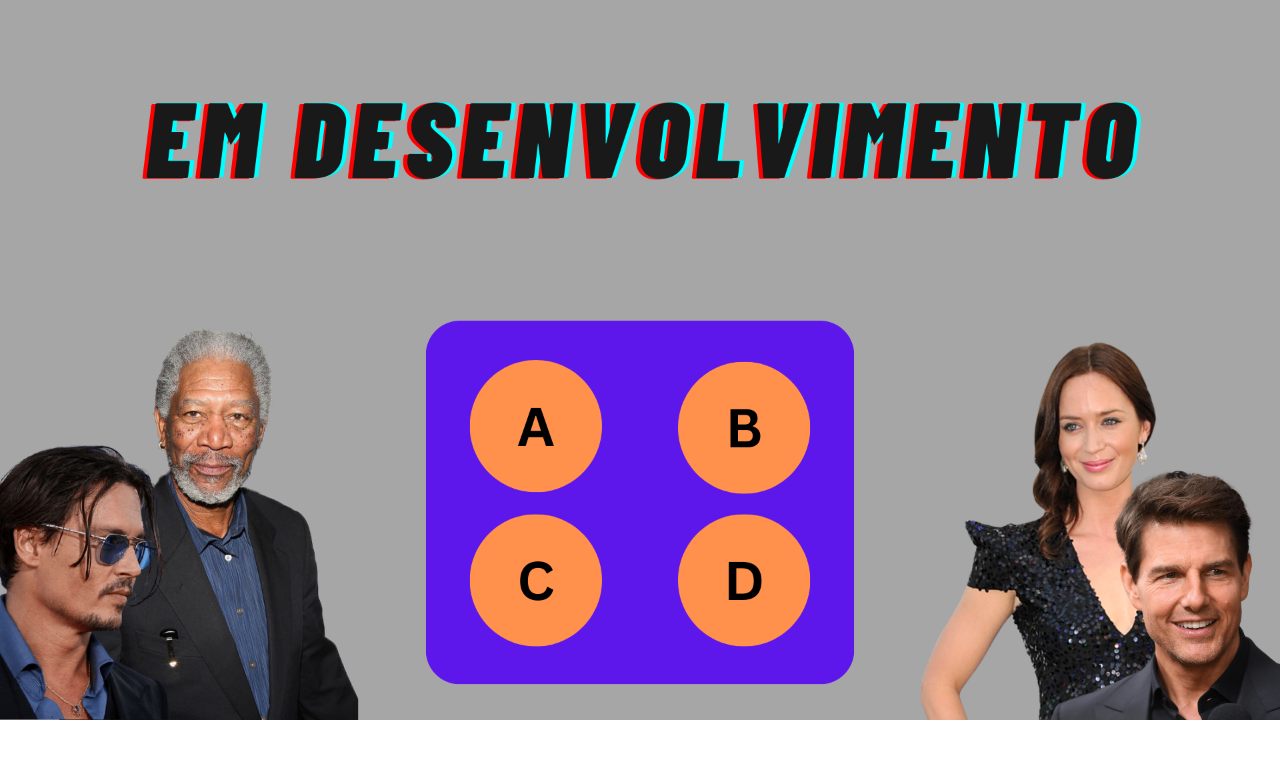
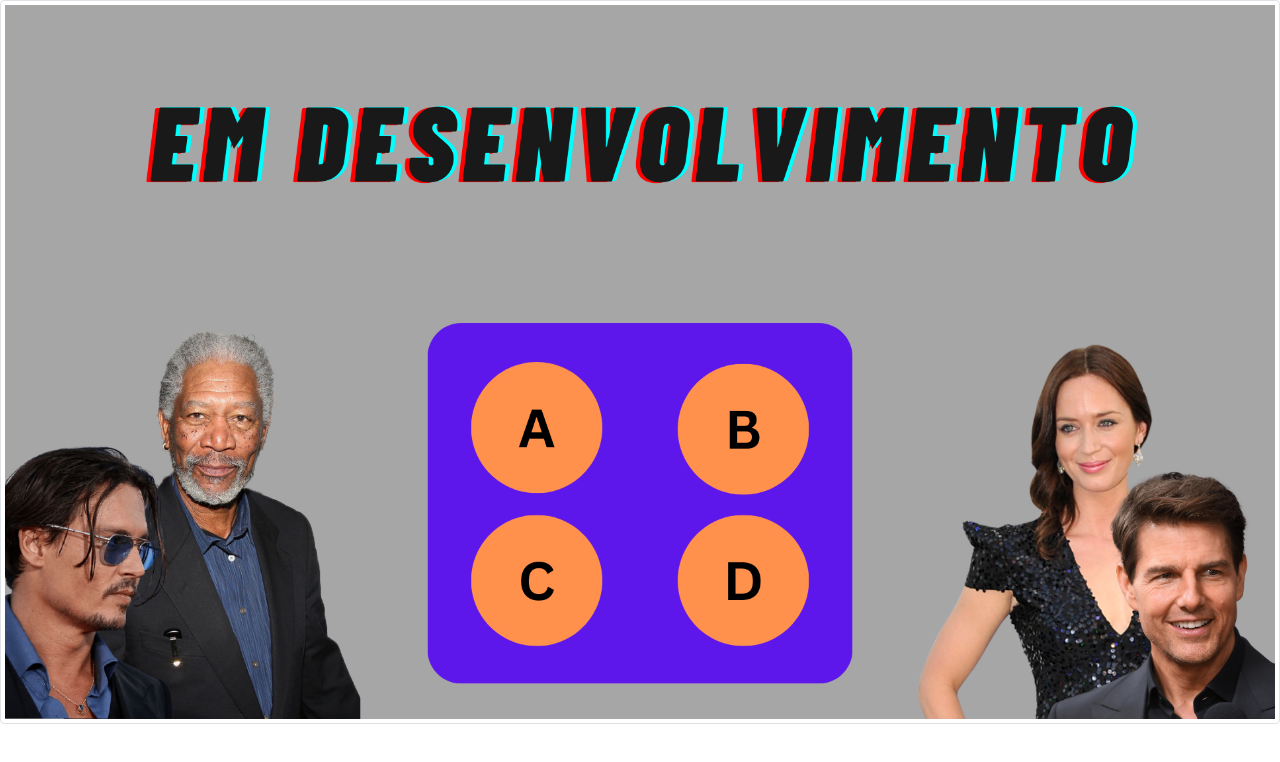
Before and after one commit to Muliro-Reis/jogos-bootstrap, a plain HTML site: page Menu/Quiz.html in a window 1280 px wide. Drawn offline with nearby package versions, Linux system fonts and the light colour scheme.

Commit message:
Update Quiz.html

```diff
--- a/Menu/Quiz.html
+++ b/Menu/Quiz.html
@@ -11,7 +11,7 @@
 		<title>Bootstrap</title>
 	</head>
 	</body>
-		<img width="100%" src="Quiz.png" alt="Quiz">
+		<img class="img-thumbnail img-fluid" src="Quiz.png" alt="Quiz">
 
 		<script src="https://code.jquery.com/jquery-3.5.1.slim.min.js" integrity="sha384-DfXdz2htPH0lsSSs5nCTpuj/zy4C+OGpamoFVy38MVBnE+IbbVYUew+OrCXaRkfj" crossorigin="anonymous"></script>
 		<script src="https://cdn.jsdelivr.net/npm/popper.js@1.16.1/dist/umd/popper.min.js" integrity="sha384-9/reFTGAW83EW2RDu2S0VKaIzap3H66lZH81PoYlFhbGU+6BZp6G7niu735Sk7lN" crossorigin="anonymous"></script>
```
